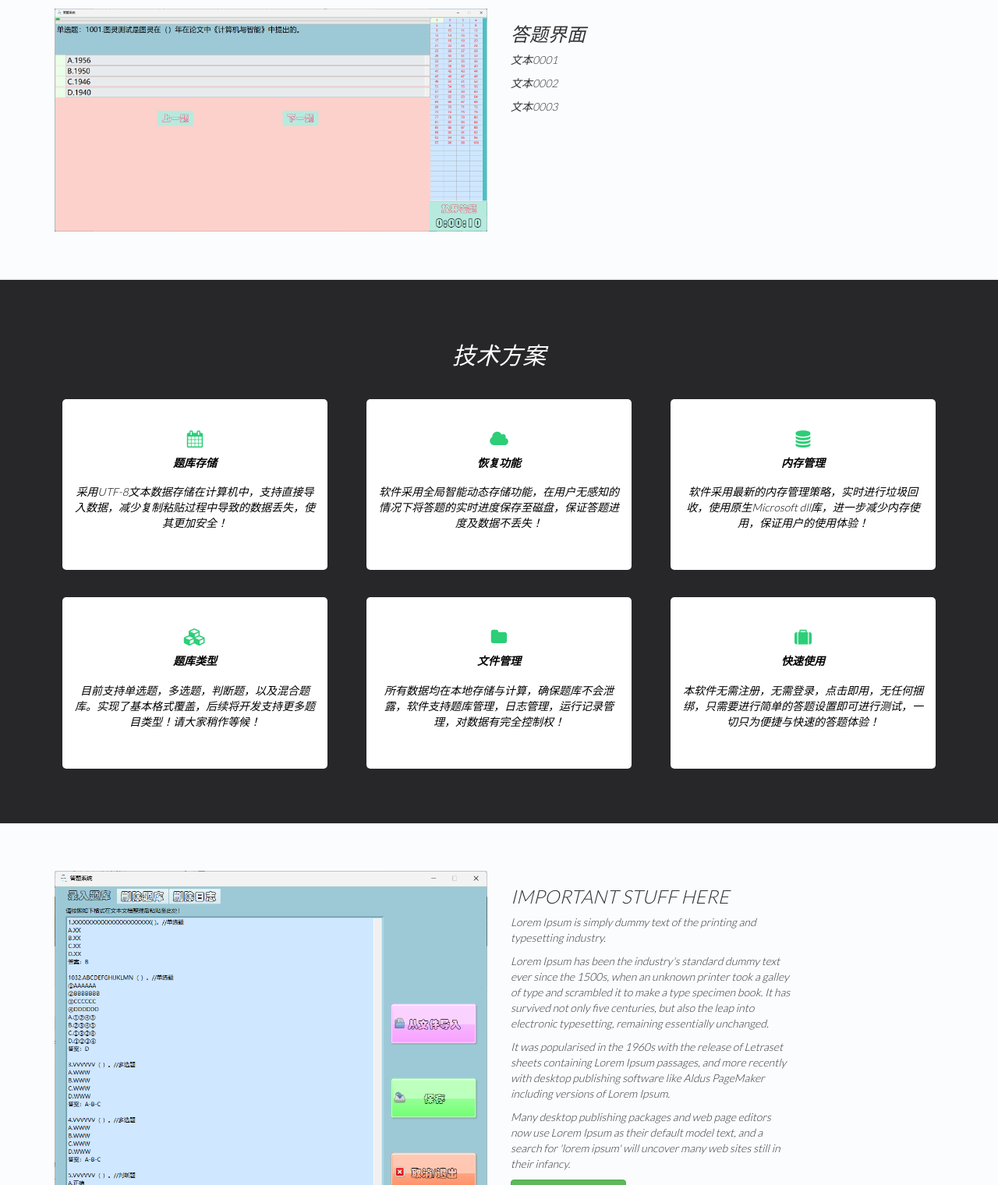
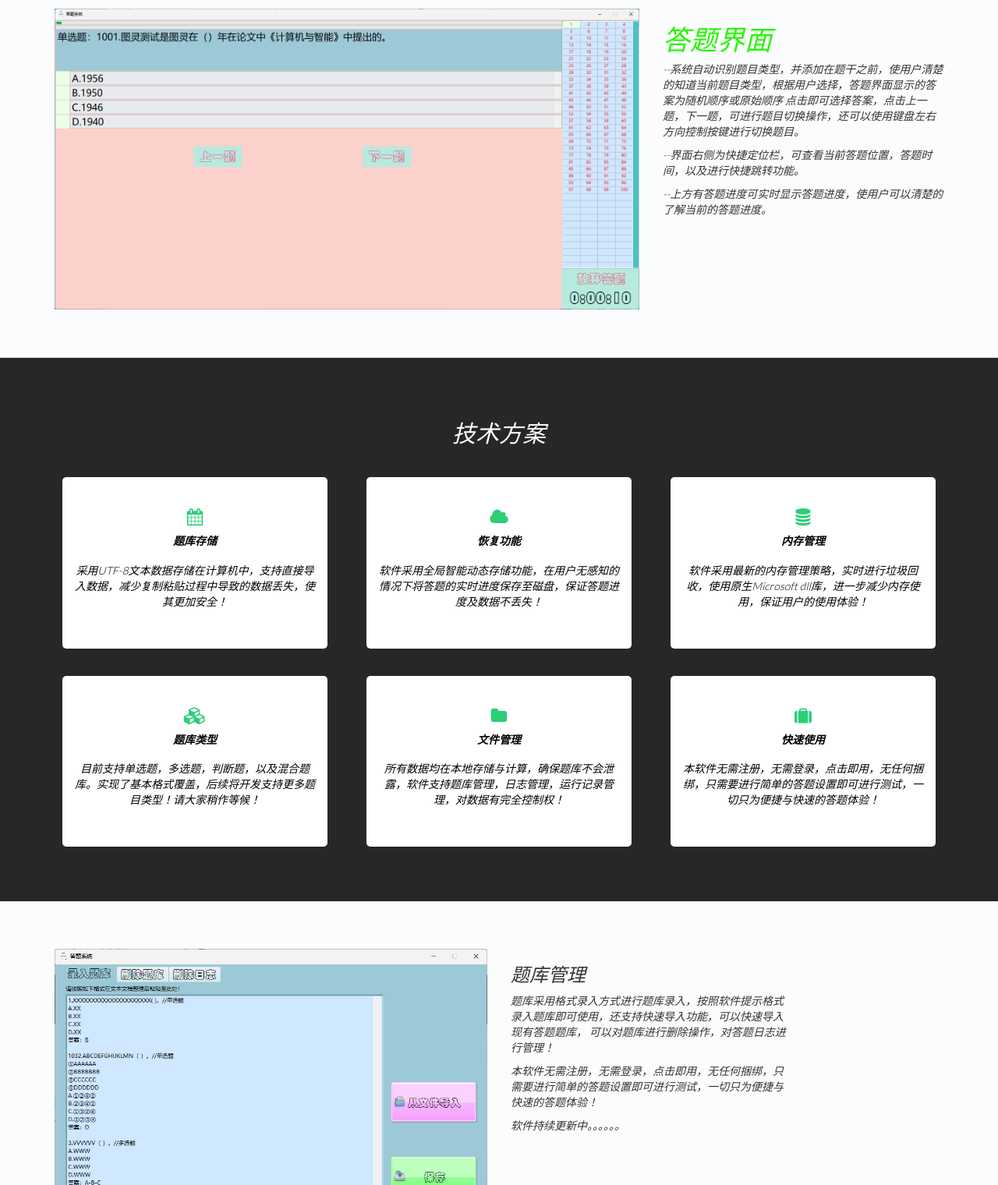
Before and after one commit to DATA-YX/DATA-YX.github.io, a plain HTML site: page index.html in a window 1280 px wide. Shown: the part 1280-2800 px from the top of the page at 78% size. Drawn offline with Linux system fonts and the light colour scheme.

Commit message:
Add files via upload

```diff
--- a/index.html
+++ b/index.html
@@ -59,6 +59,8 @@
   <div class="container">
     <div class="row mt-row">
       <div class="col-md-4 col-md-offset-1">
+        <button onclick="window.location.href='https://clipchamp.com/watch/xINXhRukzeT'" type="button" id="add" style="background-color:#d0eff4;
+          color:#000000;font-size:25px" >观看安装视频</button>
         <h3 style="color:#e11ab9;font-size:25px">它有什么功能？</h3>
         <h3 style="color:#e11ab9;font-size:25px">What function does it have?</h3>
         <em>该软件拥有极其简约的用户交互界面，极大的减少了用户的学习成本！简约的布局，无任何广告，支持多种题目类型；高效率，点击
@@ -77,14 +79,16 @@
   <div id="gwrap">
     <div class="container">
       <div class="row">
-        <div class="col-md-6 1003">
+        <div class="col-md-8 1003">
           <img src="img/1003.png" class="img-responsive">
         </div>
         <div class="col-md-4">
-          <h3>答题界面</h3>
-          <p>文本0001</p>
-          <p>文本0002</p>
-          <p>文本0003</p>
+          <h3 style="color:#25f600;font-size:35px">答题界面</h3>
+          <p>--系统自动识别题目类型，并添加在题干之前，使用户清楚的知道当前题目类型，根据用户选择，答题界面显示的答案为随机顺序或原始顺序
+            点击即可选择答案，点击上一题，下一题，可进行题目切换操作，还可以使用键盘左右方向控制按键进行切换题目。
+          </p>
+          <p>--界面右侧为快捷定位栏，可查看当前答题位置，答题时间，以及进行快捷跳转功能。</p>
+          <p>--上方有答题进度可实时显示答题进度，使用户可以清楚的了解当前的答题进度。</p>
         </div>
 
       </div>
@@ -151,13 +155,12 @@
           <img class="img-responsive" src="img/1004.png">
         </div>
         <div class="col-md-4">
-          <h3>IMPORTANT STUFF HERE</h3>
-          <p>Lorem Ipsum is simply dummy text of the printing and typesetting industry.</p>
-          <p>Lorem Ipsum has been the industry's standard dummy text ever since the 1500s, when an unknown printer took a galley of type and scrambled it to make a type specimen book. It has survived not only five centuries, but also the leap into electronic
-            typesetting, remaining essentially unchanged.</p>
-          <p>It was popularised in the 1960s with the release of Letraset sheets containing Lorem Ipsum passages, and more recently with desktop publishing software like Aldus PageMaker including versions of Lorem Ipsum.</p>
-          <p>Many desktop publishing packages and web page editors now use Lorem Ipsum as their default model text, and a search for 'lorem ipsum' will uncover many web sites still in their infancy.</p>
-          <p><a href="#" class="btn btn-success">PURCHASE NOW</a></p>
+          <h3>题库管理</h3>
+          <p>题库采用格式录入方式进行题库录入，按照软件提示格式录入题库即可使用，还支持快速导入功能，可以快速导入现有答题题库，
+            可以对题库进行删除操作，对答题日志进行管理！
+          <p>本软件无需注册，无需登录，点击即用，无任何捆绑，只需要进行简单的答题设置即可进行测试，一切只为便捷与快速的答题体验！</p>
+          <p>软件持续更新中。。。。。。</p>
+          </p>
         </div>
       </div>
     </div>
```
